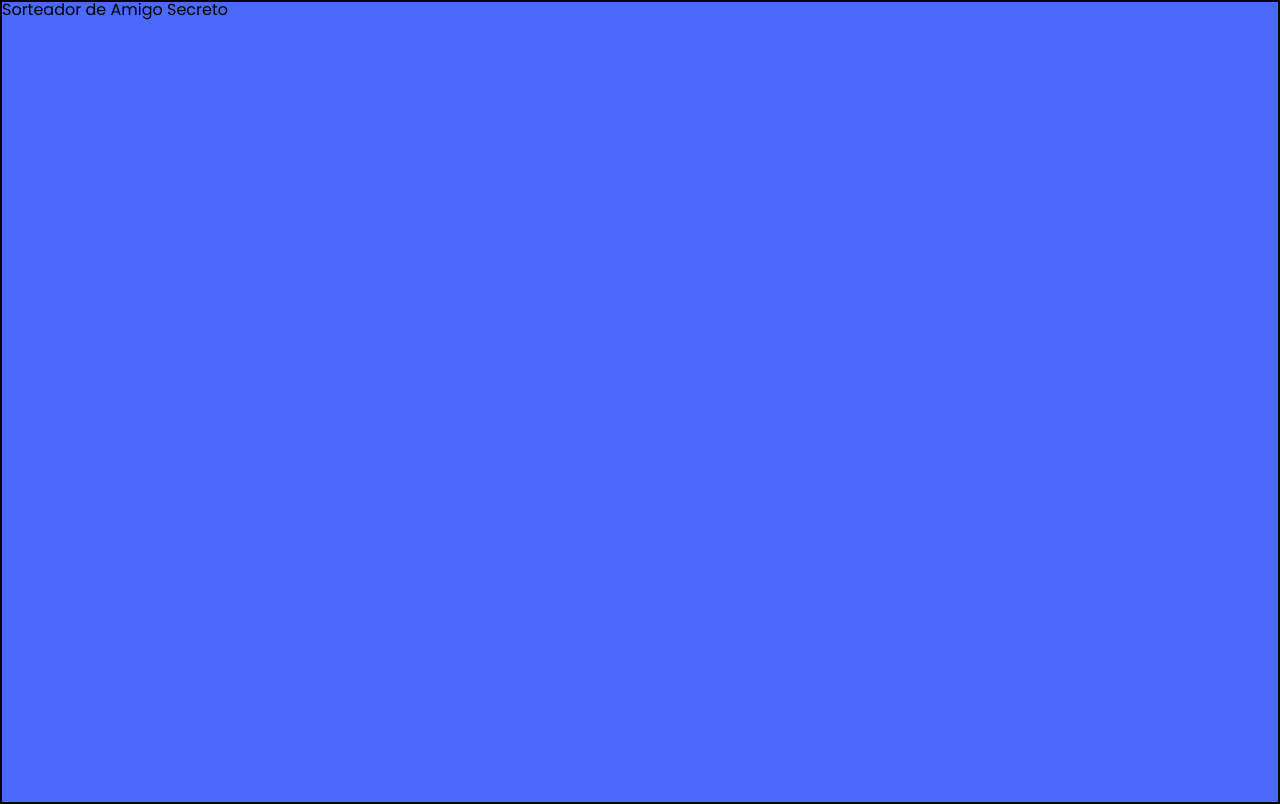
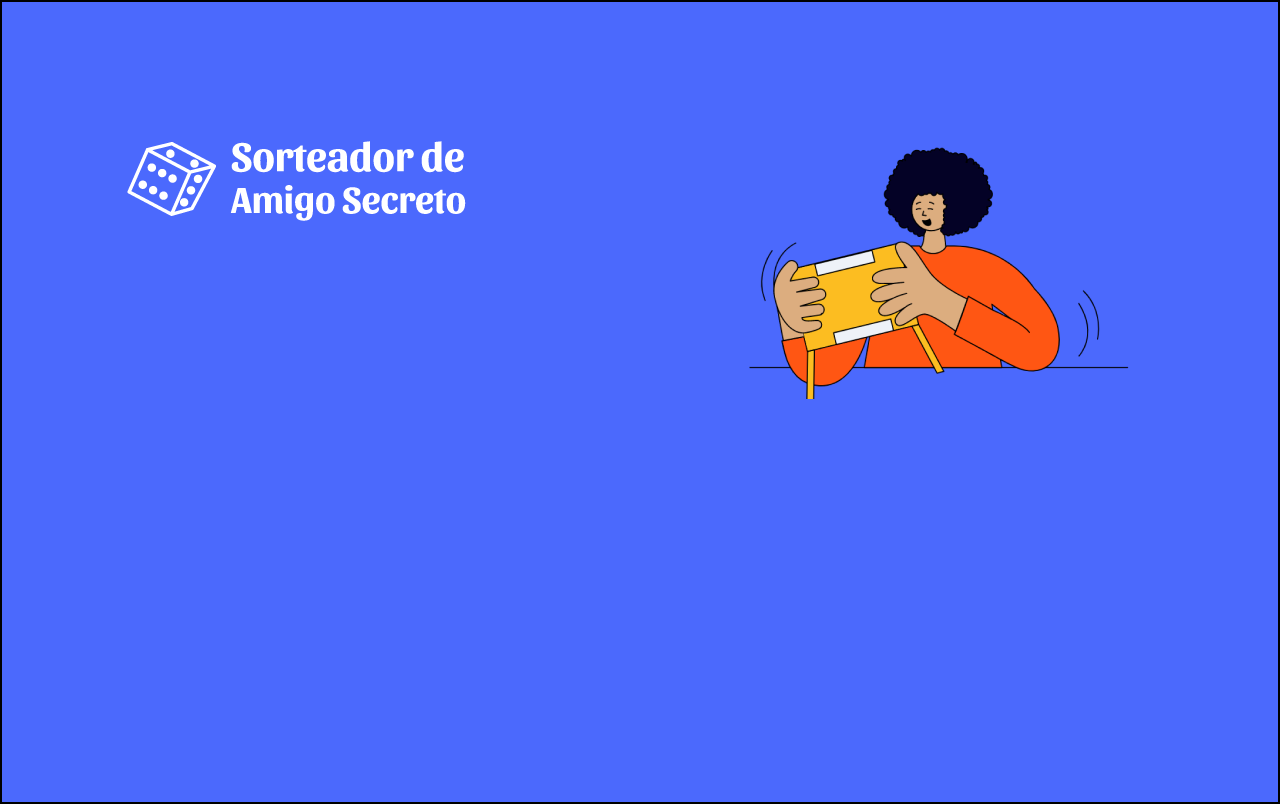
Before and after one commit to lucaspanizio/sorteador-de-amigo-secreto, a React (Vite) app: page / in a window 1280 px wide. Built offline with nearby package versions, Linux system fonts and the light colour scheme.

Commit message:
:sparkles: feat: add header component

```diff
--- a/src/App.tsx
+++ b/src/App.tsx
@@ -1,7 +1,13 @@
 import '@/globals.css';
+import { Header } from './components/Header';
 
 function App() {
-  return <>Sorteador de Amigo Secreto</>;
+  return (
+    <>
+      <Header />
+      {/* Sorteador de Amigo Secreto */}
+    </>
+  );
 }
 
 export default App;
--- /dev/null
+++ b/src/components/Header/index.tsx
@@ -0,0 +1,13 @@
+import * as S from './styles';
+
+export const Header = () => {
+  return (
+    <S.Header>
+      <S.Logo role="img" aria-label="Logo do Sorteador" />
+      <S.Image
+        src="images/participante.png"
+        alt="Participante com um presente na mão"
+      />
+    </S.Header>
+  );
+};
--- /dev/null
+++ b/src/components/Header/styles.ts
@@ -0,0 +1,29 @@
+import styled from 'styled-components';
+
+export const Header = styled.header`
+  display: flex;
+  justify-content: space-around;
+  padding-top: 120px;
+
+  @media screen and (max-width: 800px) {
+    padding-top: 60px;
+    flex-direction: column;
+    align-items: center;
+  }
+`;
+
+export const Logo = styled.div`
+  background-image: url('/images/logo.png');
+  width: 351px;
+  height: 117px;
+
+  @media screen and (max-width: 800px) {
+    background-image: url('/images/logo-pequeno.png');
+    width: 235px;
+    height: 199px;
+  }
+`;
+
+export const Image = styled.img`
+  z-index: 1;
+`;
```
